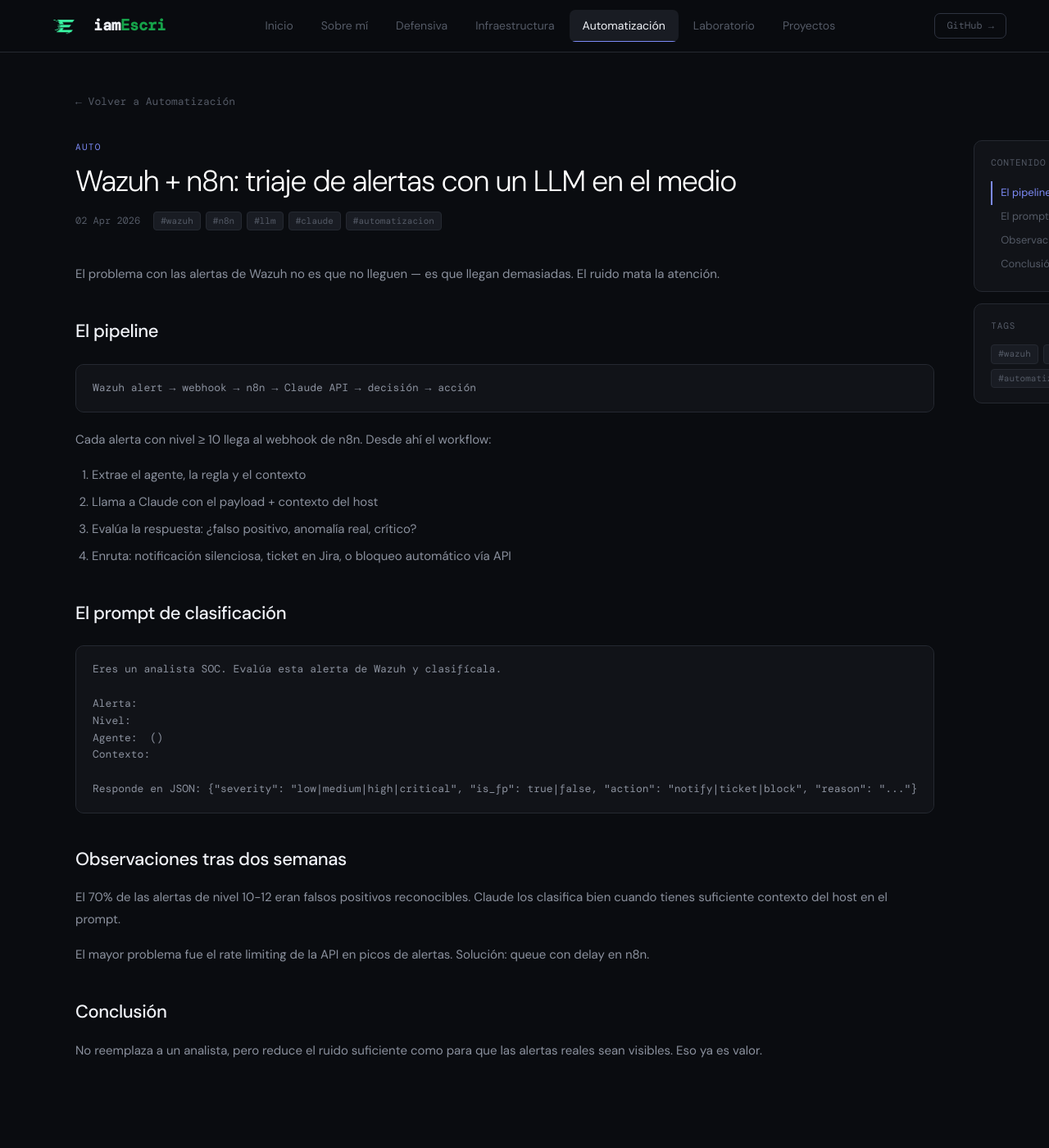
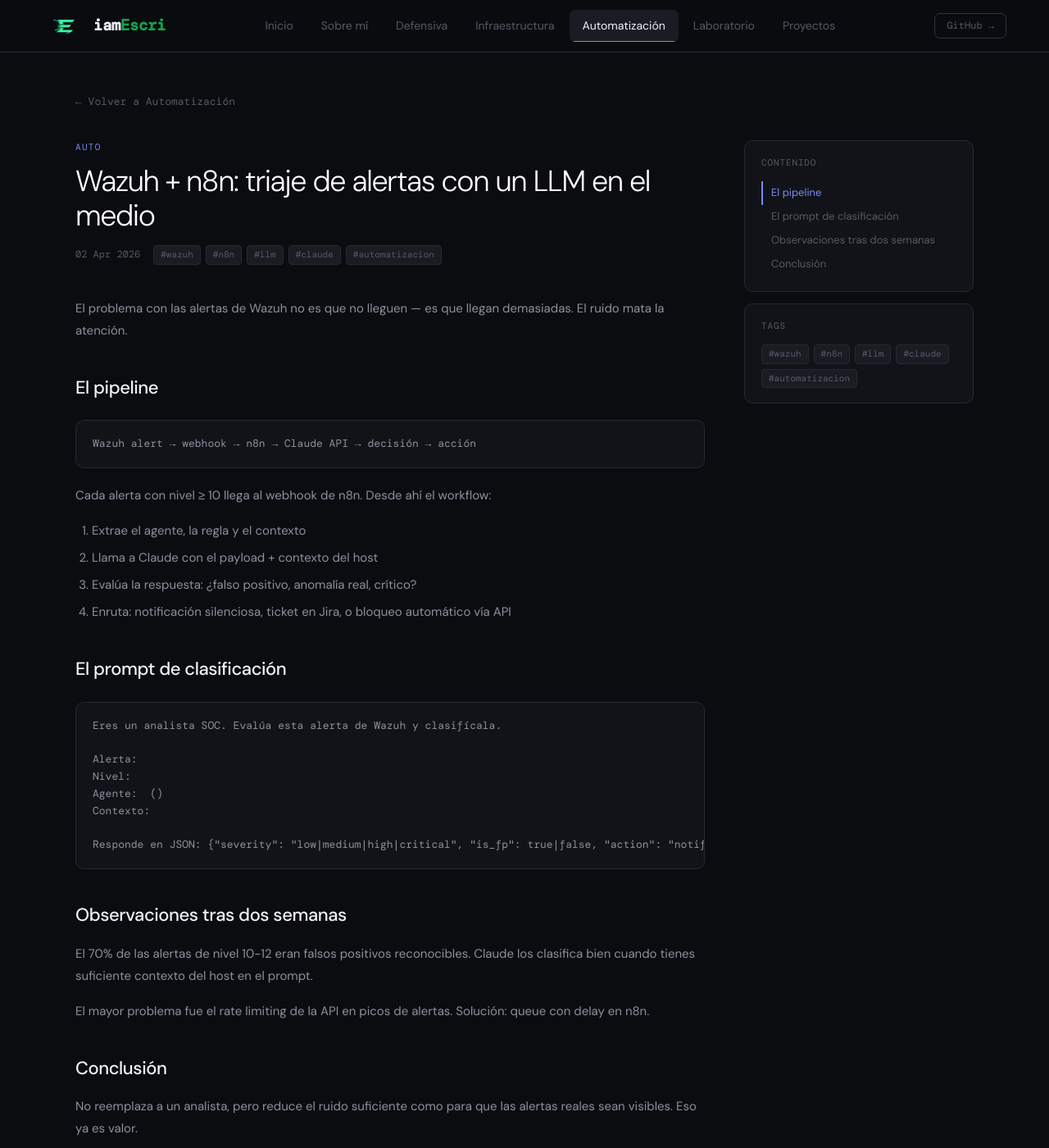
Before and after one commit to iamEscri/iamescri.github.io, a Jekyll site: the page built from _posts/auto/2026-04-02-wazuh-n8n-triaje-alertas-llm.md, in a window 1280 px wide and 1400 px high. Shown: the whole window at 82% size. Built offline with Jekyll 4.4.1, drawn with Linux system fonts in a browser that asks for light colours.

Commit message:
Update main.css

```diff
--- a/assets/css/main.css
+++ b/assets/css/main.css
@@ -1136,7 +1136,8 @@
 }
 .back-btn:hover { color: var(--text2); }
 .post-layout { display: grid; grid-template-columns: 1fr 280px; gap: 48px; align-items: start; }
-.post-main {}
+.post-main { min-width: 0; }
+.post-sidebar { width: 280px; min-width: 280px; max-width: 280px; }
 .writeup-hero { margin-bottom: 40px; }
 .writeup-meta-line { display: flex; gap: 10px; align-items: center; margin-bottom: 14px; flex-wrap: wrap; }
 .writeup-title { font-size: 36px; font-weight: 300; letter-spacing: -.04em; line-height: 1.15; color: #fff; }
@@ -1186,12 +1187,14 @@
 .highlight pre { margin: 0; border: none; }
 
 /* POST SIDEBAR */
-.post-sidebar { display: flex; flex-direction: column; gap: 14px; position: sticky; top: 80px; }
+.post-sidebar { display: flex; flex-direction: column; gap: 14px; position: sticky; top: 80px; width: 280px; min-width: 280px; max-width: 280px; overflow: hidden; }
 .post-sidebar-card {
   background: var(--bg2);
   border: 1px solid var(--border);
   border-radius: var(--radius);
   padding: 18px 20px;
+  overflow: hidden;
+  word-break: break-word;
 }
 .post-sidebar-title {
   font-family: var(--font-mono);
```
